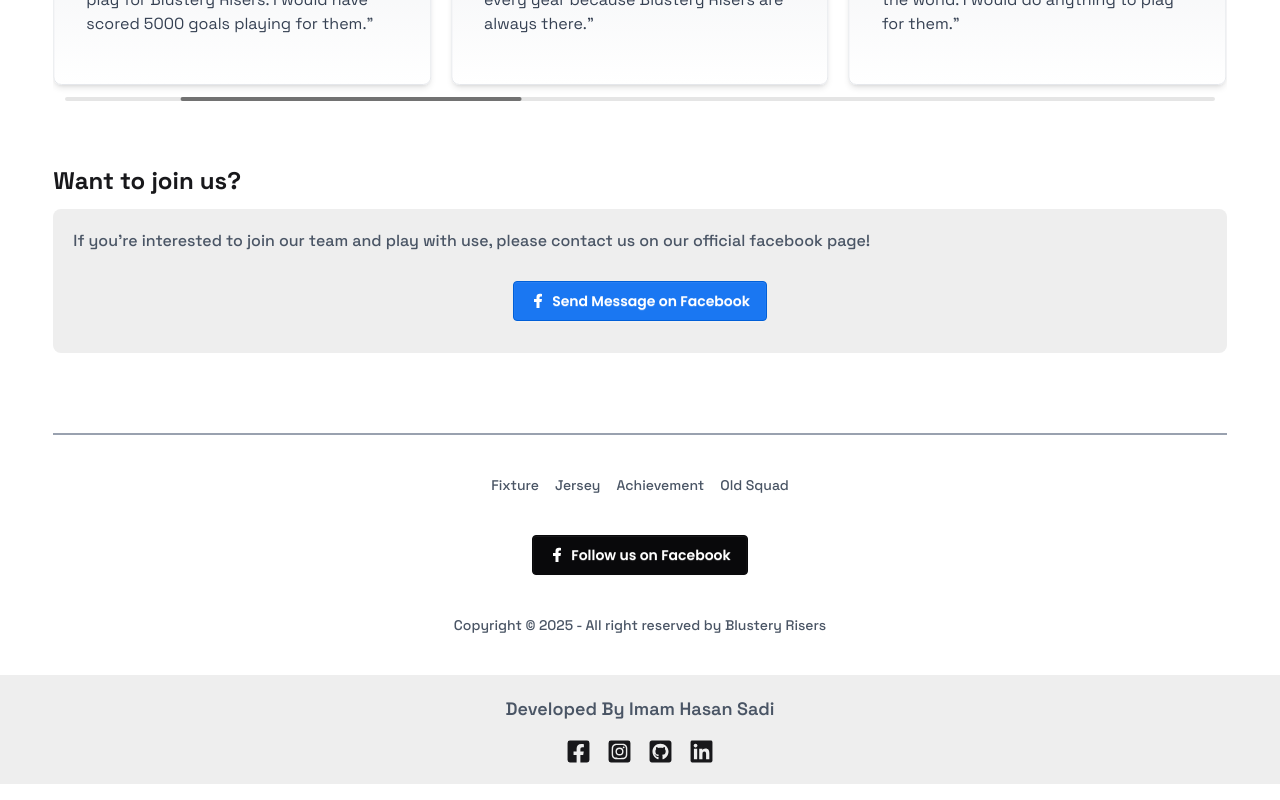
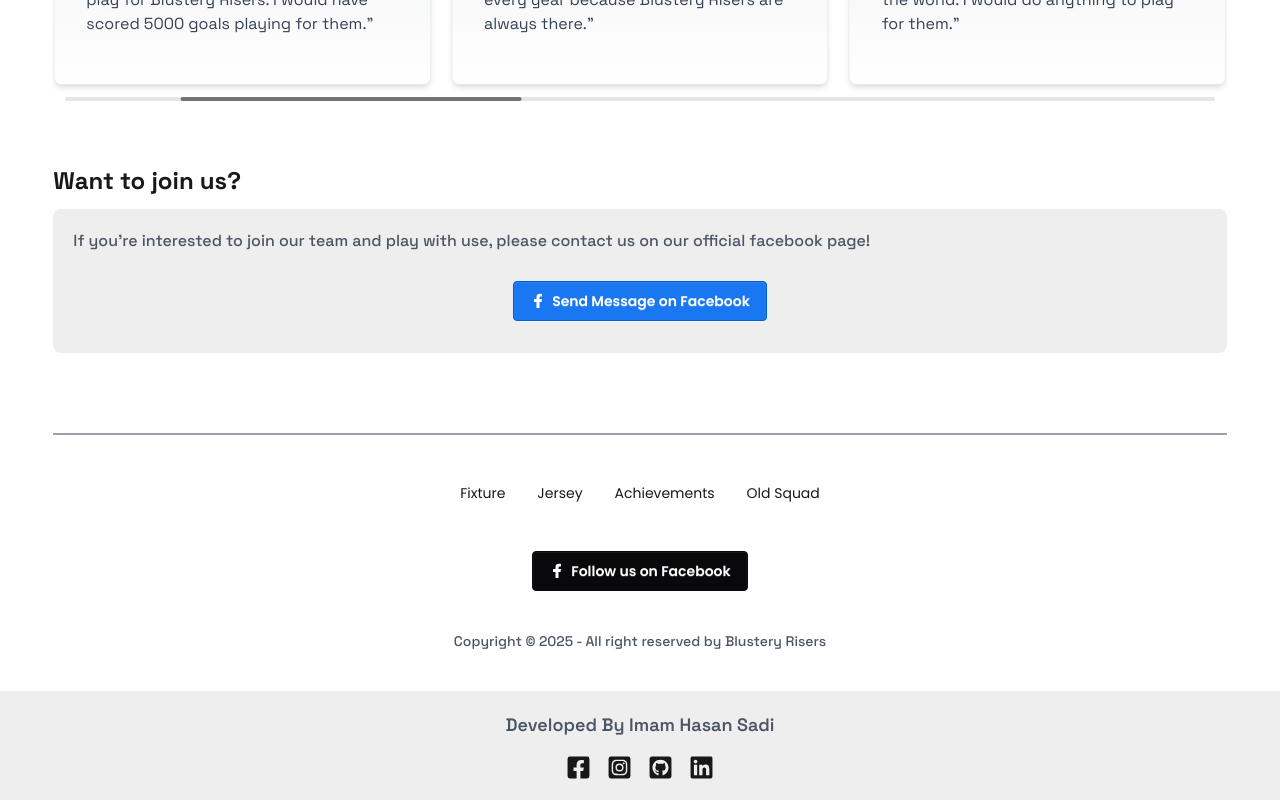
Before and after one commit to imam-hasan-jami/Blustery-Risers, a React (Vite) app: page / in a window 1280 px wide. Shown: the part 6305-7105 px from the top of the page. Built offline with nearby package versions, Linux system fonts and the light colour scheme.

Commit message:
Update Footer.jsx

```diff
--- a/src/components/Footer.jsx
+++ b/src/components/Footer.jsx
@@ -1,6 +1,7 @@
 import React from "react";
 import { FaFacebookSquare, FaInstagramSquare, FaRedditSquare } from "react-icons/fa";
 import { FaSquareXTwitter } from "react-icons/fa6";
+import { NavLink } from "react-router";
 
 const Footer = () => {
   const handleSendMessage = () => {
@@ -11,22 +12,65 @@ const Footer = () => {
     <footer className="footer footer-horizontal footer-center text-base-content rounded mt-20 mb-10">
       <hr className="w-full border-b border-gray-400" />
       <nav className="grid grid-flow-col gap-4">
-        <a className="link link-hover font-grotesk text-gray-600 font-medium">Fixture</a>
-        <a className="link link-hover font-grotesk text-gray-600 font-medium">Jersey</a>
-        <a className="link link-hover font-grotesk text-gray-600 font-medium">Achievement</a>
-        <a className="link link-hover font-grotesk text-gray-600 font-medium">Old Squad</a>
+        <NavLink
+          to="/fixture"
+          className={({ isActive }) =>
+            isActive ? "bg-neutral text-white p-2 rounded-sm" : "p-2"
+          }
+        >
+          Fixture
+        </NavLink>
+        <NavLink
+          to="/jersey"
+          className={({ isActive }) =>
+            isActive ? "bg-neutral text-white p-2 rounded-sm" : "p-2"
+          }
+        >
+          Jersey
+        </NavLink>
+        <NavLink
+          to="/achievements"
+          className={({ isActive }) =>
+            isActive ? "bg-neutral text-white p-2 rounded-sm" : "p-2"
+          }
+        >
+          Achievements
+        </NavLink>
+        <NavLink
+          to="/old-squad"
+          className={({ isActive }) =>
+            isActive ? "bg-neutral text-white p-2 rounded-sm" : "p-2"
+          }
+        >
+          Old Squad
+        </NavLink>
       </nav>
       <nav>
         <div className="grid grid-flow-col gap-4">
-          <button onClick={handleSendMessage} className="btn bg-neutral text-white border-neutral">
-            <svg aria-label="Facebook logo" width="16" height="16" xmlns="http://www.w3.org/2000/svg" viewBox="0 0 32 32"><path fill="white" d="M8 12h5V8c0-6 4-7 11-6v5c-4 0-5 0-5 3v2h5l-1 6h-4v12h-6V18H8z"></path></svg>
-              Follow us on Facebook
+          <button
+            onClick={handleSendMessage}
+            className="btn bg-neutral text-white border-neutral"
+          >
+            <svg
+              aria-label="Facebook logo"
+              width="16"
+              height="16"
+              xmlns="http://www.w3.org/2000/svg"
+              viewBox="0 0 32 32"
+            >
+              <path
+                fill="white"
+                d="M8 12h5V8c0-6 4-7 11-6v5c-4 0-5 0-5 3v2h5l-1 6h-4v12h-6V18H8z"
+              ></path>
+            </svg>
+            Follow us on Facebook
           </button>
         </div>
       </nav>
       <aside>
         <p className="font-grotesk text-gray-600 font-medium">
-          Copyright © {new Date().getFullYear()} - All right reserved by Blustery Risers
+          Copyright © {new Date().getFullYear()} - All right reserved by
+          Blustery Risers
         </p>
       </aside>
     </footer>
```
